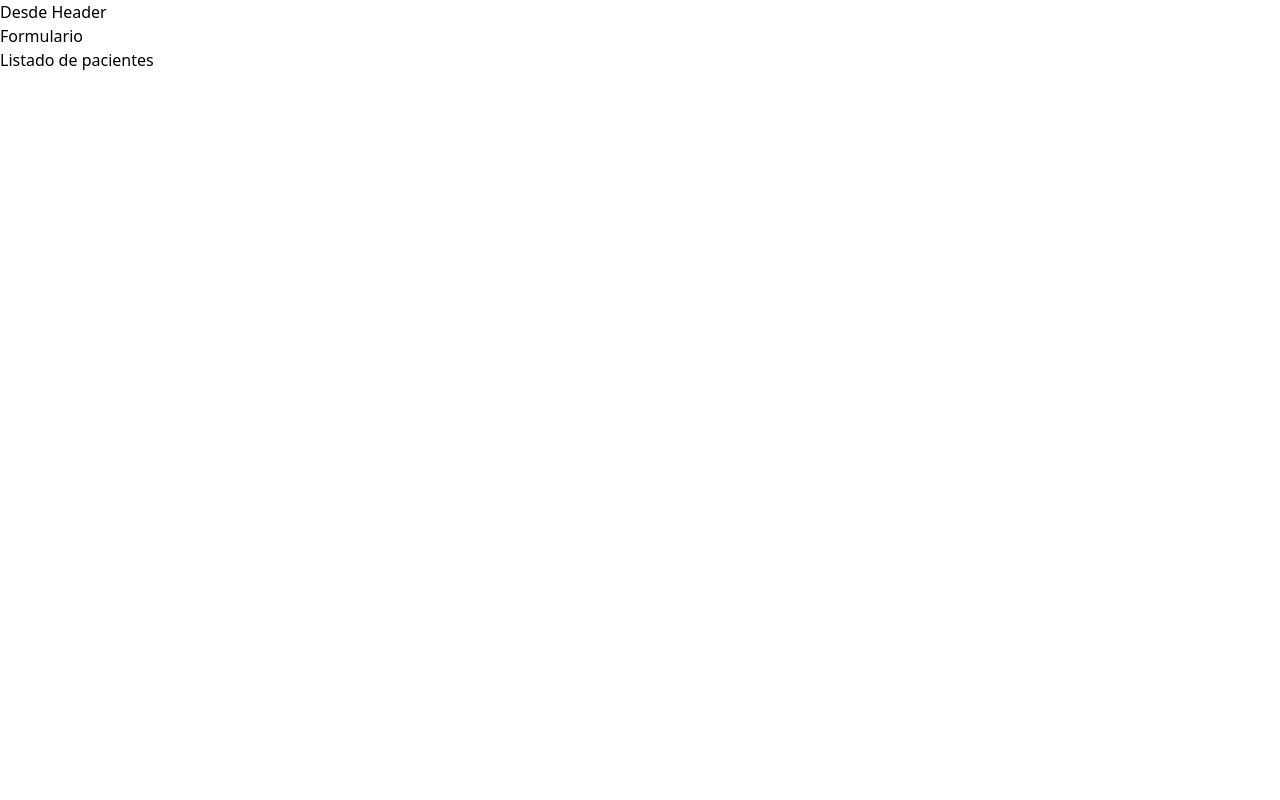
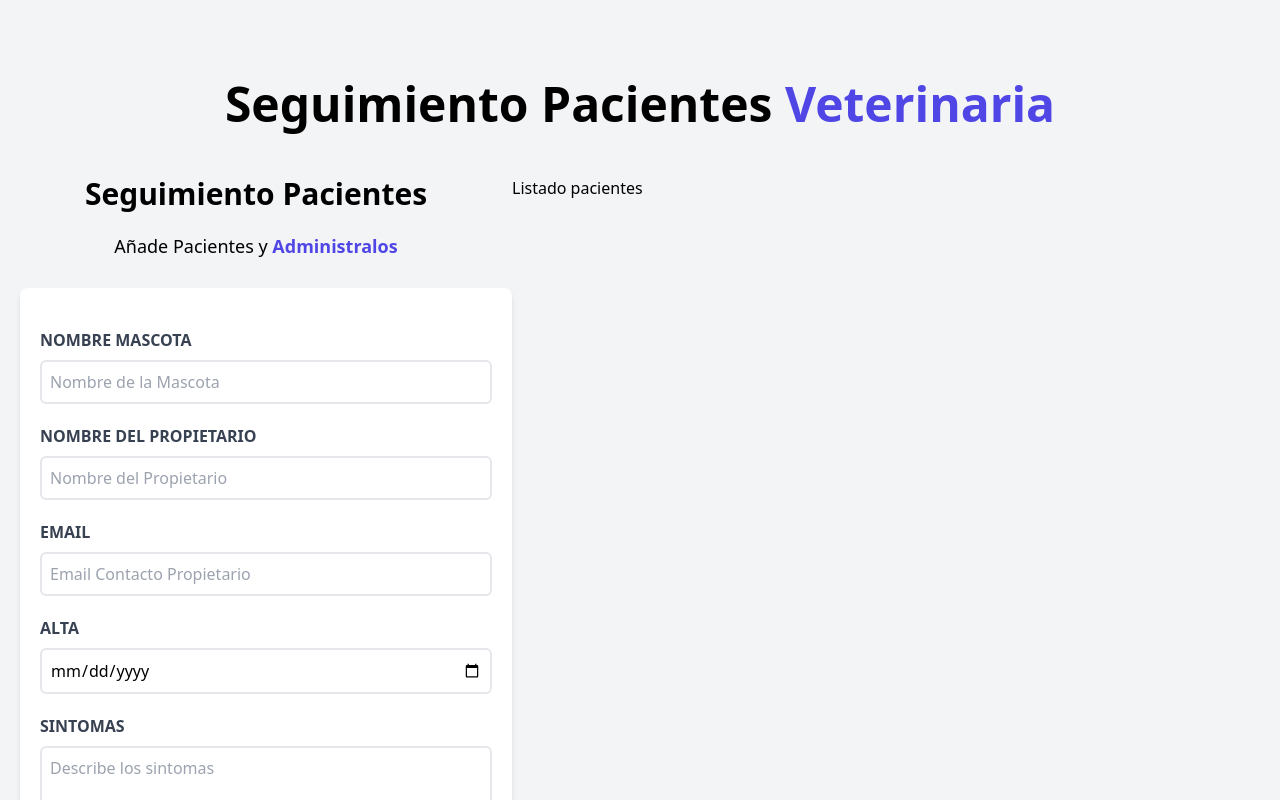
Before and after one commit to sergioaltuzar/veterinaria, a React (Vite) app: page / in a window 1280 px wide. Shown: the top 800 px of the page. Built offline with nearby package versions, Linux system fonts and the light colour scheme.

Commit message:
formulario paciente

```diff
--- a/index.html
+++ b/index.html
@@ -6,7 +6,7 @@
     <meta name="viewport" content="width=device-width, initial-scale=1.0" />
     <title>Veterinaria</title>
   </head>
-  <body>
+  <body class="bg-gray-100 h-screen">
     <div id="root"></div>
     <script type="module" src="/src/main.jsx"></script>
   </body>
--- a/src/App.jsx
+++ b/src/App.jsx
@@ -6,11 +6,13 @@
 
 function App() {
   return (
-    <>
+    <div className="container mx-auto mt-20">
       <Header />
-      <Formulario />
-      <ListadoPacientes />
-    </>
+      <div className="mt-12 md:flex">
+        <Formulario />
+        <ListadoPacientes />
+      </div>
+    </div>
   )
 }
 
--- a/src/components/Formulario.jsx
+++ b/src/components/Formulario.jsx
@@ -2,8 +2,70 @@
 
 const Formulario = () => {
   return (
-    <div>
-        <h2>Formulario</h2>
+    <div className="md:w-1/2 lg:w-2/5">
+        <h2 className='font-black text-3xl text-center'>Seguimiento Pacientes</h2>
+        <p className='text-lg mt-5 text-center mb-7'>
+            Añade Pacientes y {''}
+            <span className="text-indigo-600 font-bold">Administralos</span>
+        </p>
+
+        <form className='bg-white shadow-md rounded-lg py-10 px-5 mb-10 ml-5'>
+            <div className='mb-5'>
+                <label htmlFor='mascota' className='block text-gray-700 uppercase font-bold'>
+                    Nombre Mascota</label>
+                    <input
+                        id='mascota'
+                        type="text"
+                        placeholder='Nombre de la Mascota'
+                        className='border-2 w-full p-2 mt-2 placeholder-gray-400 rounded-md'
+                    />
+            </div>
+            <div className='mb-5'>
+                <label htmlFor='propietario' className='block text-gray-700 uppercase font-bold'>
+                    Nombre del Propietario</label>
+                    <input
+                        id='propietario'
+                        type="text"
+                        placeholder='Nombre del Propietario'
+                        className='border-2 w-full p-2 mt-2 placeholder-gray-400 rounded-md'
+                    />
+            </div>
+            <div className='mb-5'>
+                <label htmlFor='email' className='block text-gray-700 uppercase font-bold'>
+                    Email</label>
+                    <input
+                        id='email'
+                        type="email"
+                        placeholder='Email Contacto Propietario'
+                        className='border-2 w-full p-2 mt-2 placeholder-gray-400 rounded-md'
+                    />
+            </div>
+            <div className='mb-5'>
+                <label htmlFor='alta' className='block text-gray-700 uppercase font-bold'>
+                    alta</label>
+                    <input
+                        id='alta'
+                        type="date"
+                        className='border-2 w-full p-2 mt-2 placeholder-gray-400 rounded-md'
+                    />
+            </div>
+            <div className='mb-5'>
+                <label htmlFor='sintomas' className='block text-gray-700 uppercase font-bold'>
+                    sintomas</label>
+                    <textarea
+                        id='sintomas'
+                        className='border-2 w-full p-2 mt-2 placeholder-gray-400 rounded-md '
+                        placeholder='Describe los sintomas'
+
+                    />
+            </div>
+            <input
+                type="submit"
+                className='bg-indigo-600 w-full p-3 text-white uppercase font-bold hover:bg-indigo-700 cursor-pointer transition-all'
+                value='Agregar Paciente'
+
+            />
+        </form>
 
     </div>
   )
--- a/src/components/Header.jsx
+++ b/src/components/Header.jsx
@@ -1,6 +1,11 @@
 function Header () {
     return (
-        <h1>Desde Header</h1>
+
+        <h1 className="font-black text-5xl text-center md:mx-auto">
+                Seguimiento Pacientes {''}
+            <span className="text-indigo-600">Veterinaria</span>
+        </h1>
+
     )
 }
 
--- a/src/components/ListadoPacientes.jsx
+++ b/src/components/ListadoPacientes.jsx
@@ -1,7 +1,7 @@
 const ListadoPacientes = () => {
   return (
-    <div>
-        <h2>Listado de pacientes</h2>
+    <div className="w-1/2 lg:w-3/5">
+        <h2>Listado pacientes</h2>
     </div>
   )
 }
--- a/tailwind.config.cjs
+++ b/tailwind.config.cjs
@@ -1,6 +1,6 @@
 /** @type {import('tailwindcss').Config} */
 module.exports = {
-  content: [],
+  content: ["./index.html", "./src/**/*.jsx"],
   theme: {
     extend: {},
   },
```
